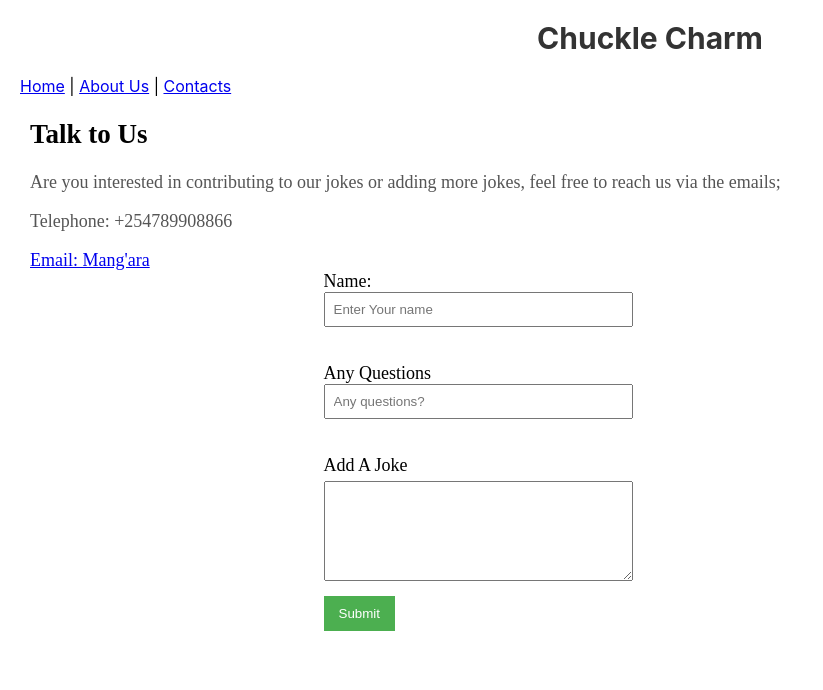
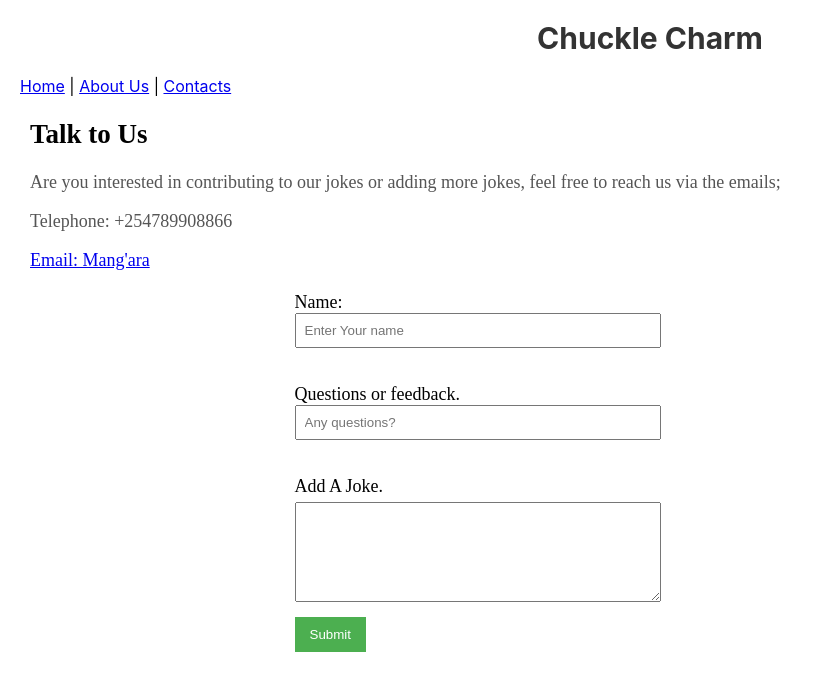
Before and after one commit to Gabrielleoa/Weather-app-project, a React (Create React App) app: page /Contacts in a window 1280 px wide. Shown: the top 690 px of the page, without its empty margins (0-823 px from the left). Built offline with nearby package versions, Linux system fonts and the light colour scheme.

Commit message:
refining the contact us and about text

```diff
--- a/src/App.css
+++ b/src/App.css
@@ -2,18 +2,15 @@
 h1 {
   color: #333;
 }
-
 p {
   color: #555;
 }
-
 ol {
   list-style: none;
   padding: 0;
 }
-
 li {
-  background-color:hsla(173, 42%, 13%, 1);
+  background-color:rgba(7, 46, 49, 0.934);
   margin-bottom: 20px;
   padding: 15px;
   border-radius: 8px;
@@ -35,7 +32,7 @@ hr {
 }
 
 #edit:hover {
-  background-color: rgba(49, 7, 7, 0.934)
+  background-color: rgba(7, 46, 49, 0.934);
 }
 .logo{
   text-align: center;
--- a/src/components/Footer.js
+++ b/src/components/Footer.js
@@ -3,6 +3,7 @@ export default function Footer(){
     return (
         <div className="footer">
             <p>Hope you had fun 😁 </p>
+            <p>© Jokes</p>
         </div>
     )
 }
--- a/src/components/RandomJoke.js
+++ b/src/components/RandomJoke.js
@@ -17,7 +17,7 @@ export default function RandomJoke() {
 
   return (
     <div className="joke">
-        <h5 style={{textAlign:"center"}}>See More Jokes</h5>
+        <h6 style={{textAlign:"center"}}>See More Jokes</h6>
         <div id="edit" onClick={handleClick} style={{cursor: 'pointer', border: '1px solid black'}}>
         <div key={joke.id} className="randomjoke">
           <p>Setup: {joke.setup}</p>
--- a/src/pages/AboutUs.js
+++ b/src/pages/AboutUs.js
@@ -6,7 +6,8 @@ function AboutUs (){
         <>
         <div className='container'>
             <h2>About Us</h2>
-            <p> Welcome to Chuckle Charm the home of laughter and fun. Chuckle Charm is an application that allows you to access customized jokes that will make you happy, boost your mood, and overall improve your well-being. We care about you, and hope it shall be fun interacting with the webpage.</p>
+            <p> Welcome to Chuckle Charm the home of laughter and fun. Chuckle Charm is an application that allows you to access customized jokes that will make you happy, boost your mood, and lighten your day. We care about you, and hope it shall be fun interacting with the webpage.
+            Feel free to send us feedback on any bugs, more jokes to add to the app, and general comments. Thank you!</p>
             <img src='https://encrypted-tbn0.gstatic.com/images?q=tbn:ANd9GcSuIx0cHrcIgcWVfY9qGyrIAjj_fwrb55ElXA&usqp=CAU' alt='flatiron logo'></img>
         </div> <br />
         <footer className='socials'>
--- a/src/pages/Contacts.js
+++ b/src/pages/Contacts.js
@@ -2,8 +2,6 @@ import React from 'react';
 // import { useState } from 'react';
 
 export default function Contacts (){
-    // const[feedback, setFeeback]=useState ('');
-
 
 const handleSubmit =()=>{
 
@@ -16,16 +14,15 @@ const handleSubmit =()=>{
                 <p> Are you interested in contributing to our jokes or adding more jokes, feel free to reach us via the emails;</p>
                 <p> Telephone: +254789908866</p>
                 <a href='josephmangara2@gmail.com'>Email: Mang'ara</a> <br></br>
-            </div>
+            </div> <br />
             <form className="ContanctForm" onSubmit={handleSubmit}>
             <label>Name: < input type='text'  placeholder ="Enter Your name"></input></label> <br/>
-            <label>Any Questions <input type="text" placeholder ="Any questions?"></input></label><br/>
+            <label>Questions or feedback. <input type="text" placeholder ="Any questions?"></input></label><br/>
 
-               <label>Add A Joke</label>
+               <label>Add A Joke.</label>
                <textarea></textarea><br/>
                <button> Submit </button>
             </form> <>
-
             </>
         </div>
 
```
